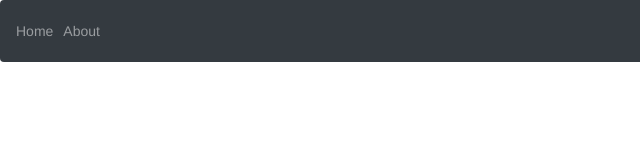
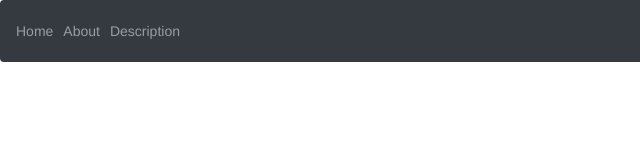
Before and after one commit to ashvikmylarapu/Basics, a plain HTML site: page index.html in a window 1280 px wide. Shown: the full height of the page, 0-640 px from the left. Drawn offline with nearby package versions, Linux system fonts and the light colour scheme.

Commit message:
added description to navbar

```diff
--- a/index.html
+++ b/index.html
@@ -17,6 +17,9 @@
             <li class="nav-item">
                 <a class="nav-link" href="#">About</a>
             </li>
+            <li class="nav-item">
+                <a class="nav-link" href="#">Description</a>
+            </li>
         </ul>
 
         <ul class="navbar-nav ml-auto">
```
